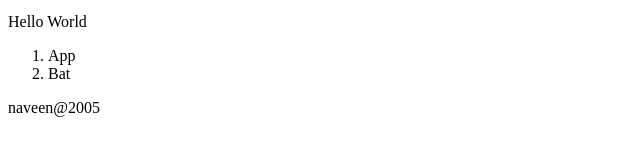
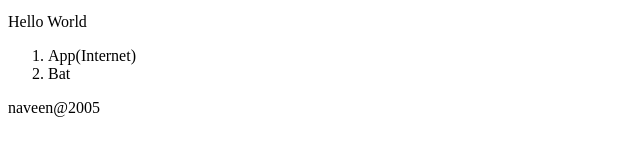
Before and after one commit to bjvn582005/Web_Design, a plain HTML site: page Index.html in a window 1280 px wide. Shown: the part 547-702 px from the top of the page, 0-640 px from the left. Drawn offline with Linux system fonts and the light colour scheme.

Commit message:
Add Internet

```diff
--- a/Index.html
+++ b/Index.html
@@ -20,7 +20,7 @@
     </div>
     <main>
         <ol>
-            <li>App</li>
+            <li>App(Internet)</li>
             <li>Bat</li>
         </ol>
     </main>
```
